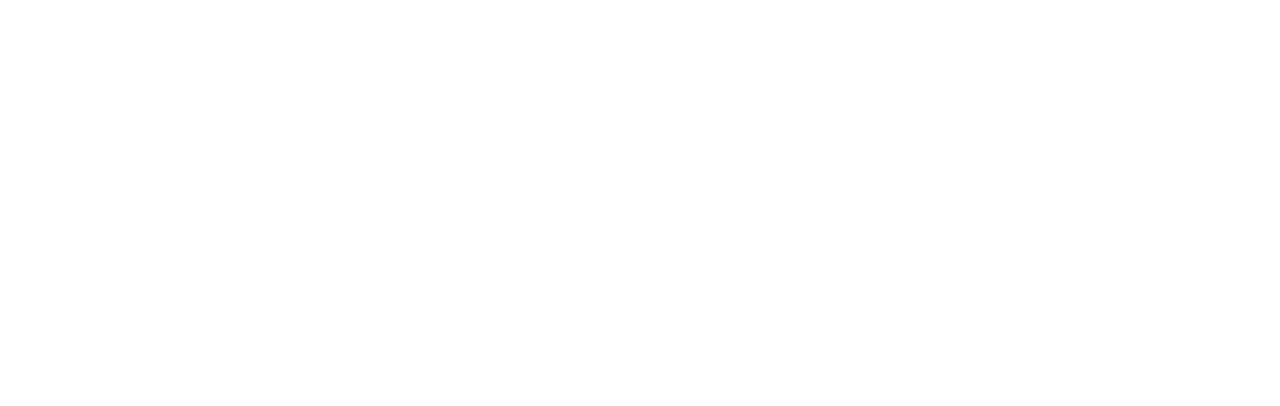
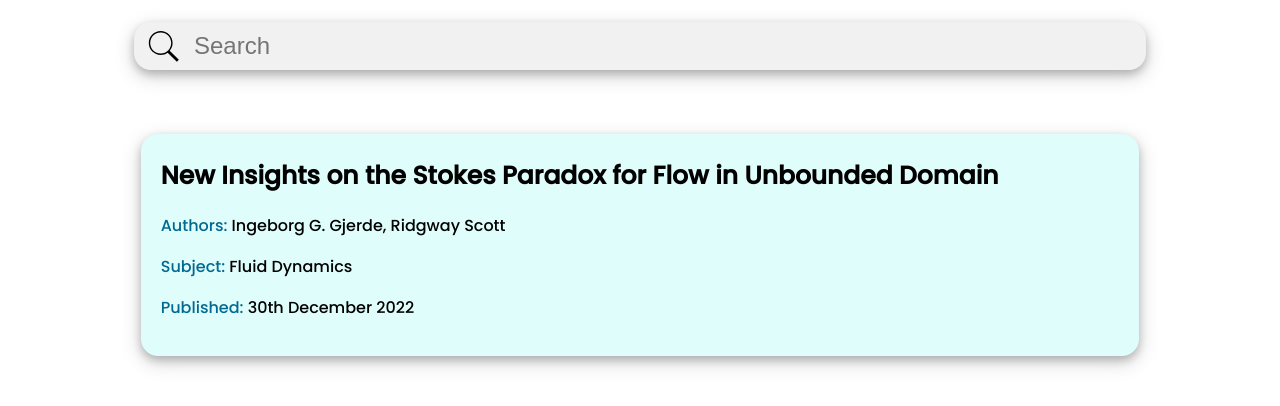
Before and after one commit to ayushdeolasee/paperwaves, a Nuxt app: page /home in a window 1280 px wide. Before the commit this address had no page. Shown: the top 406 px of the page. Built offline with nearby package versions, Linux system fonts and the light colour scheme.

Commit message:
adding some code

```diff
--- a/app.vue
+++ b/app.vue
@@ -1,5 +1,7 @@
 <template>
-    <NuxtLayout>
-        <NuxtPage />
-    </NuxtLayout>
+    <div>
+        <NuxtLayout>
+            <NuxtPage />
+        </NuxtLayout>
+    </div>
 </template>
--- /dev/null
+++ b/pages/data.vue
@@ -0,0 +1,79 @@
+<template>
+    <div>
+        <!-- Display JSON data -->
+        <pre>{{ jsonData }}</pre>
+    </div>
+</template>
+
+<script>
+export default {
+    data() {
+        return {
+            jsonData: null,
+        };
+    },
+    mounted() {
+        this.convertXMLtoJSON();
+    },
+    methods: {
+        convertXMLtoJSON() {
+            var xhr = new XMLHttpRequest();
+            xhr.onreadystatechange = () => {
+                if (xhr.readyState === 4 && xhr.status === 200) {
+                    var xmlData = xhr.responseXML;
+                    var jsonData = this.xmlToJson(xmlData);
+                    this.jsonData = JSON.stringify(jsonData, null, 2);
+                }
+            };
+            xhr.open(
+                "GET",
+                "http://export.arxiv.org/api/query?search_query=all:electron&start=0&max_results=1",
+                true
+            );
+            xhr.send();
+        },
+        xmlToJson(xml) {
+            var obj = {};
+            if (xml.nodeType === 1) {
+                if (xml.attributes.length > 0) {
+                    obj["@attributes"] = {};
+                    for (var j = 0; j < xml.attributes.length; j++) {
+                        var attribute = xml.attributes.item(j);
+                        obj["@attributes"][attribute.nodeName] =
+                            attribute.nodeValue;
+                    }
+                }
+            } else if (xml.nodeType === 3) {
+                obj = xml.nodeValue;
+            }
+            if (xml.hasChildNodes()) {
+                for (var i = 0; i < xml.childNodes.length; i++) {
+                    var item = xml.childNodes.item(i);
+                    var nodeName = item.nodeName;
+                    if (typeof obj[nodeName] === "undefined") {
+                        obj[nodeName] = this.xmlToJson(item);
+                    } else {
+                        if (typeof obj[nodeName].push === "undefined") {
+                            var old = obj[nodeName];
+                            obj[nodeName] = [];
+                            obj[nodeName].push(old);
+                        }
+                        obj[nodeName].push(this.xmlToJson(item));
+                    }
+                }
+            }
+            // delete obj["#text"];
+            // delete obj["@attributes"];
+            // delete obj["link"];
+            // delete obj["opensearch:itemsPerPage"];
+            // delete obj["opensearch:startIndex"];
+            // delete obj["opensearch:totalResults"];
+            // delete obj["title"];
+            // delete obj["updated"];
+            const feed = obj["feed"];
+            // console.log(feed);
+            return obj;
+        },
+    },
+};
+</script>
--- /dev/null
+++ b/pages/home.vue
@@ -0,0 +1,107 @@
+<template>
+    <div class="parent">
+        <div class="searchBar">
+            <img class="icon" src="/find.svg" />
+            <input class="input" v-model="message" placeholder="Search" />
+        </div>
+        <div class="cards">
+            <div class="card1">
+                <h1 class="cardTitle">
+                    New Insights on the Stokes Paradox for Flow in Unbounded
+                    Domain
+                </h1>
+                <p>
+                    <span class="keyWords">Authors:</span> Ingeborg G. Gjerde,
+                    Ridgway Scott
+                </p>
+                <p><span class="keyWords">Subject:</span> Fluid Dynamics</p>
+                <p>
+                    <span class="keyWords">Published:</span> 30th December 2022
+                </p>
+            </div>
+        </div>
+    </div>
+</template>
+
+<script>
+export default {
+    data() {
+        return {
+            message: "",
+        };
+    },
+    // mounted() {
+    //     fetch(
+    //         "http://export.arxiv.org/api/query?search_query=all:electron"
+    //     ).then((data) => );
+    // },
+};
+</script>
+
+<style scoped>
+@import url("https://fonts.googleapis.com/css2?family=Poppins:wght@500&display=swap");
+.cardTitle {
+    line-height: 40px;
+    font-size: 25px;
+}
+.card1 {
+    background-color: #defdfb;
+    width: 100%;
+    /* padding-left: 20px; */
+    /* padding-right: 20px; */
+    /* padding-top: 2px; */
+    padding: 20px;
+    padding-top: 5px;
+    border-radius: 17px;
+    box-shadow: 0 4px 8px 0 rgba(0, 0, 0, 0.2), 0 6px 20px 0 rgba(0, 0, 0, 0.19);
+}
+.cards {
+    margin-top: 4rem;
+    display: flex;
+    justify-content: center;
+    width: 79%;
+    font-family: "Poppins";
+}
+.keyWords {
+    color: #006993;
+}
+.input {
+    /* width: 108rem; */
+    width: 90%;
+    margin-left: 0.7rem;
+    font-size: 24px;
+    border: none;
+    outline: none;
+    background-color: transparent;
+    /* position: relative;
+    top: 25%;
+    transform: translate(0, -50%); */
+}
+.parent {
+    /* position: absolute;
+    top: 5%;
+    left: 50%;
+    transform: translate(-50%, -50%);
+    width: 100%; */
+    /* margin: auto; */
+    display: flex;
+    justify-content: space-around;
+    flex-direction: column;
+    align-items: center;
+    margin-top: 1.4rem;
+}
+.icon {
+    margin-left: 0.7rem;
+    height: 2.2rem;
+    vertical-align: center;
+}
+.searchBar {
+    background-color: #f1f1f1;
+    box-shadow: 0 4px 8px 0 rgba(0, 0, 0, 0.2), 0 6px 20px 0 rgba(0, 0, 0, 0.19);
+    height: 3rem;
+    width: 80%;
+    border-radius: 17px;
+    display: flex;
+    align-items: center;
+}
+</style>
--- a/pages/index.vue
+++ b/pages/index.vue
@@ -6,7 +6,9 @@
                 Ride the Crest of Knowledge with PaperWaves!
             </p>
             <div class="container">
-                <button class="button">Read Now</button>
+                <button class="button">
+                    <NuxtLink to="/home">Read Now</NuxtLink>
+                </button>
             </div>
         </div>
         <svg
@@ -69,7 +71,12 @@
     /* position: absolute; */
     /* top: 20%; */
     height: fit-content;
+    /* position: relative; */
+    /* display: flex; */
+    /* justify-content: center; */
     position: relative;
+    top: 50%;
+
     top: 200px;
 }
 
@@ -85,6 +92,7 @@
     outline: none;
     border: none;
     background-color: #20b2ab;
+    text-decoration: none;
     font-size: 17px;
     color: white;
     width: 200px;
@@ -100,10 +108,6 @@
     box-shadow: 0 4px 8px 0 rgba(0, 0, 0, 0.2), 0 6px 20px 0 rgba(0, 0, 0, 0.19);
 }
 
-body {
-    margin: none;
-    padding: none;
-}
 .container {
     width: 100vw;
     display: flex;
@@ -142,7 +146,9 @@
     margin: none;
     padding: none;
     width: 100vw;
-    top: 31.6vw;
+    top: 12.55vw;
+    /* display: flex; */
+    /* justify-content: bottom; */
     left: 0;
 }
 </style>
```
Also changed, not shown: index.html (added, +60 -0 lines), index.js (added, +47 -0 lines), public/find.svg (added), public/wave.png (added).
